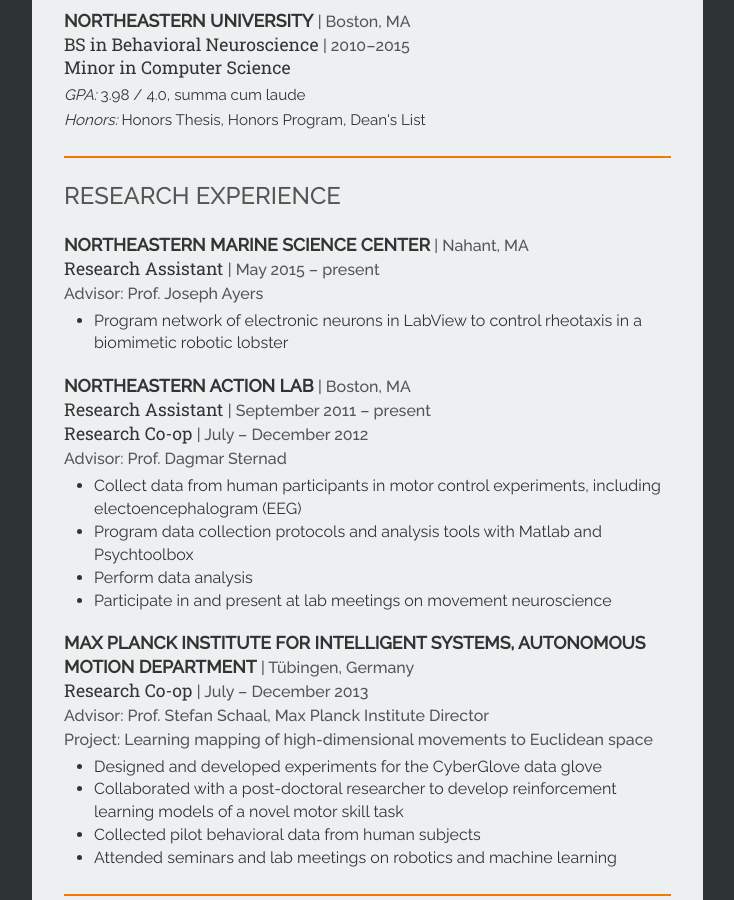
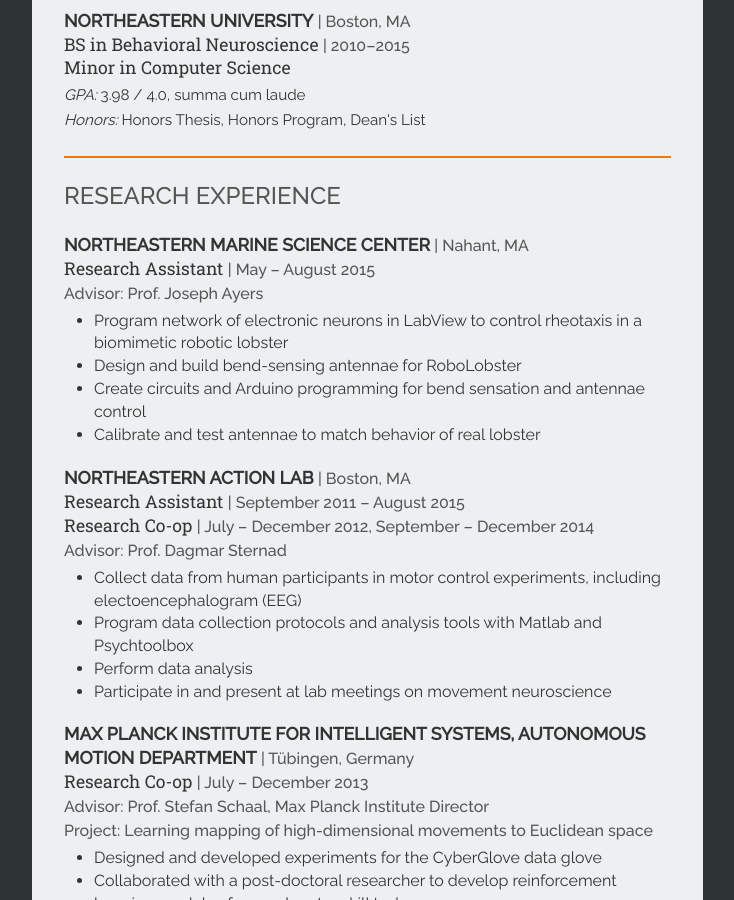
Before and after one commit to jtebert/jtebert.github.io, a Jekyll site: the page built from cv/index.html, in a window 1280 px wide and 900 px high, scrolled down 569 px. Shown: the whole window, without its empty margins (387-1121 px from the left). Built offline with Jekyll 4.4.1, drawn with Linux system fonts in a browser that asks for light colours.

Commit message:
Update CV

```diff
--- a/cv/index.html
+++ b/cv/index.html
@@ -29,16 +29,19 @@
 <h1 id="research"><a class="section" href="#research">Research Experience</a></h1>
 
 <h2>Northeastern Marine Science Center</h2><h4>| Nahant, MA</h4><br/>
-<h3>Research Assistant</h3><h4>| May 2015 – present</h4><br/>
+<h3>Research Assistant</h3><h4>| May – August 2015</h4><br/>
 <h4>Advisor: Prof. Joseph Ayers</h4>
 <ul>
     <li>Program network of electronic neurons in LabView to control rheotaxis in a biomimetic robotic lobster</li>
+    <li>Design and build bend-sensing antennae for RoboLobster</li>
+    <li>Create circuits and Arduino programming for bend sensation and antennae control</li>
+    <li>Calibrate and test antennae to match behavior of real lobster</li>
 </ul>
 <hr class="sep"/>
 
 <h2>Northeastern Action Lab</h2><h4>| Boston, MA</h4><br/>
-<h3>Research Assistant</h3><h4>| September 2011 – present</h4><br/>
-<h3>Research Co-op</h3><h4>| July – December 2012</h4><br/>
+<h3>Research Assistant</h3><h4>| September 2011 – August 2015</h4><br/>
+<h3>Research Co-op</h3><h4>| July – December 2012, September – December 2014</h4><br/>
 <h4>Advisor: Prof. Dagmar Sternad</h4>
 <ul>
     <li>Collect data from human participants in motor control experiments, including electoencephalogram (EEG)</li>
```
